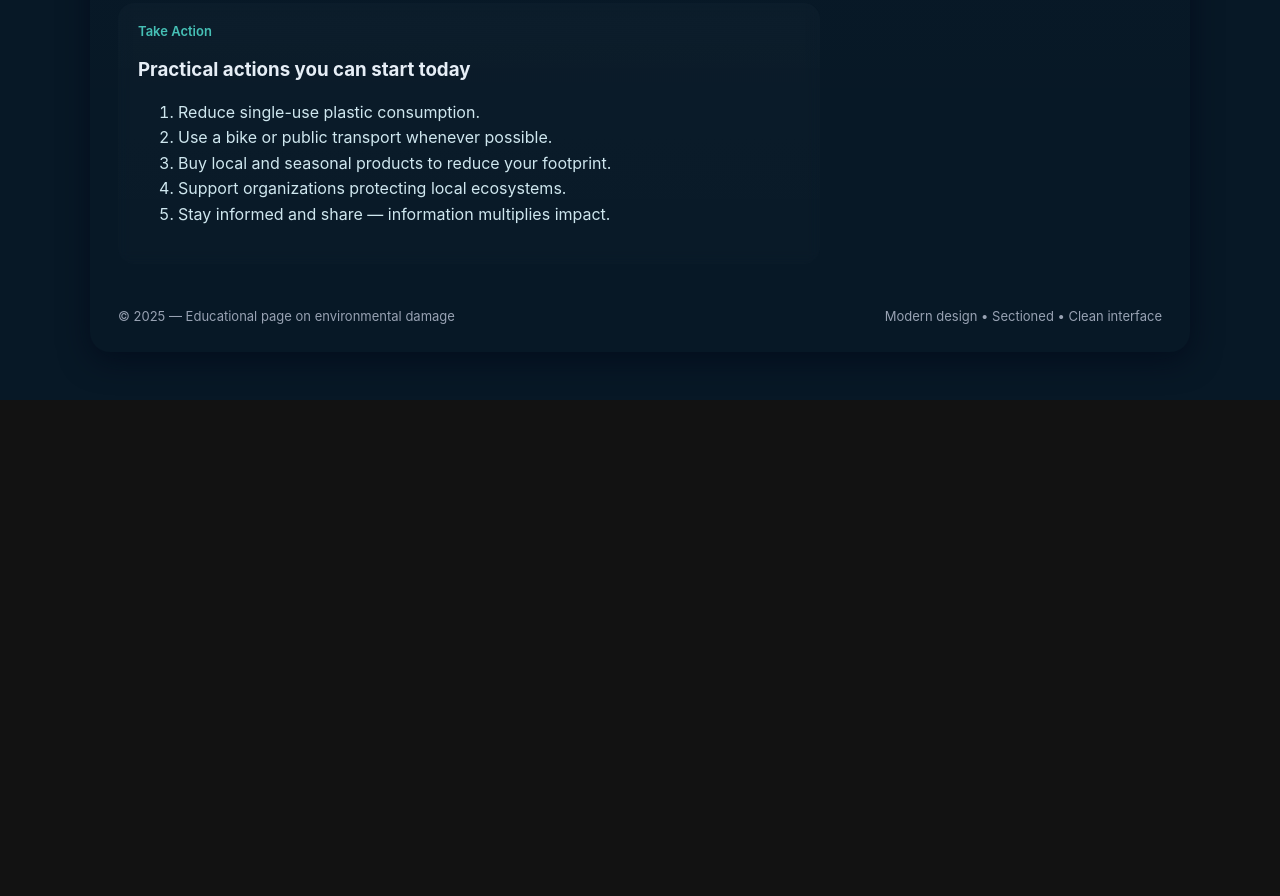
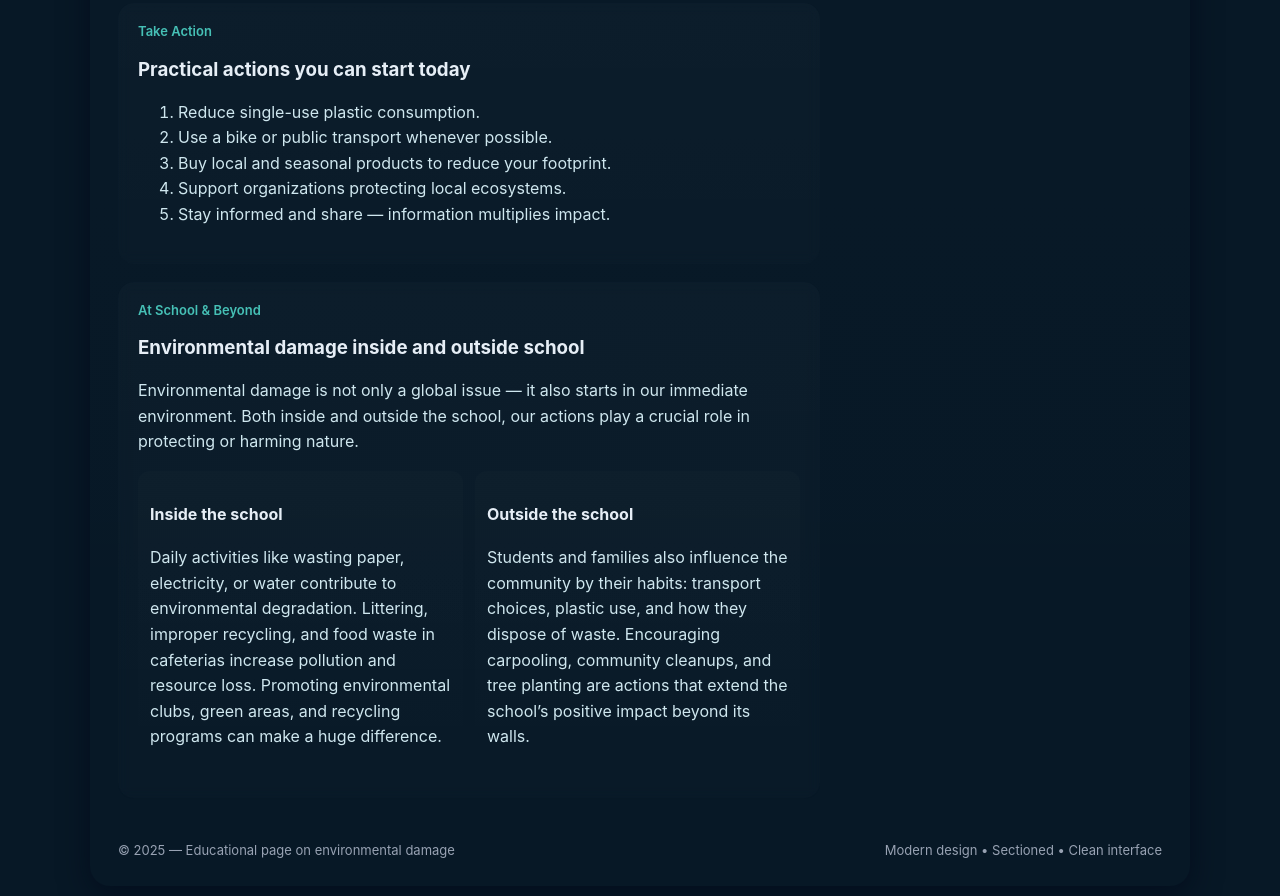
Before and after one commit to JuanB-D/english-proyect, a plain HTML site: page index.html in a window 1280 px wide. Shown: the part 2262-3158 px from the top of the page. Before the commit the page ends 2662 px from the top, so only its background shows below. Drawn offline with Linux system fonts and the light colour scheme.

Commit message:
feat: education &beyond

```diff
--- a/index.html
+++ b/index.html
@@ -44,9 +44,9 @@
     .sol-item{padding:12px;border-radius:12px;background:linear-gradient(180deg, rgba(255,255,255,0.01), transparent)}
 
     footer{margin-top:26px;display:flex;justify-content:space-between;align-items:center;color:var(--muted);font-size:13px}
-.video{
-  margin-top: 5vh;
-}
+
+    .video{margin-top: 5vh;}
+
     @media (max-width:900px){
       .hero, main{grid-template-columns:1fr;}
       .hero{grid-auto-rows:auto}
@@ -76,10 +76,12 @@
         <a href="#act" class="badge">Take Action</a>
       </nav>
     </header>
-<video width="640" height="360" controls class="video">
-  <source src="macion.mp4" type="video/mp4" >
-  Your browser does not support the video tag.
-</video>
+
+    <video width="640" height="360" controls class="video">
+      <source src="macion.mp4" type="video/mp4">
+      Your browser does not support the video tag.
+    </video>
+
     <div class="hero">
       <div class="card">
         <div class="kicker">Overview</div>
@@ -187,6 +189,34 @@
             <li>Stay informed and share — information multiplies impact.</li>
           </ol>
         </section>
+
+        <!-- NUEVA SECCIÓN -->
+        <section id="school" class="card" style="margin-top:14px">
+          <div class="section-title"><div class="kicker">At School & Beyond</div></div>
+          <h3>Environmental damage inside and outside school</h3>
+          <p class="text">
+            Environmental damage is not only a global issue — it also starts in our immediate environment.
+            Both inside and outside the school, our actions play a crucial role in protecting or harming nature.
+          </p>
+          <div class="cards-grid" style="margin-top:14px">
+            <div class="sol-item">
+              <h4>Inside the school</h4>
+              <p class="text">
+                Daily activities like wasting paper, electricity, or water contribute to environmental degradation.
+                Littering, improper recycling, and food waste in cafeterias increase pollution and resource loss.
+                Promoting environmental clubs, green areas, and recycling programs can make a huge difference.
+              </p>
+            </div>
+            <div class="sol-item">
+              <h4>Outside the school</h4>
+              <p class="text">
+                Students and families also influence the community by their habits: transport choices,
+                plastic use, and how they dispose of waste. Encouraging carpooling, community cleanups,
+                and tree planting are actions that extend the school’s positive impact beyond its walls.
+              </p>
+            </div>
+          </div>
+        </section>
       </div>
 
       <aside class="right-col">
```
